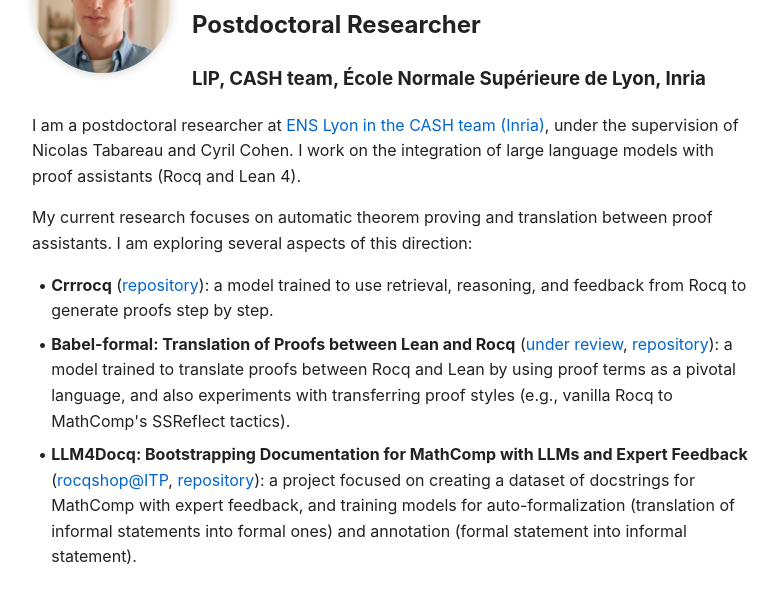
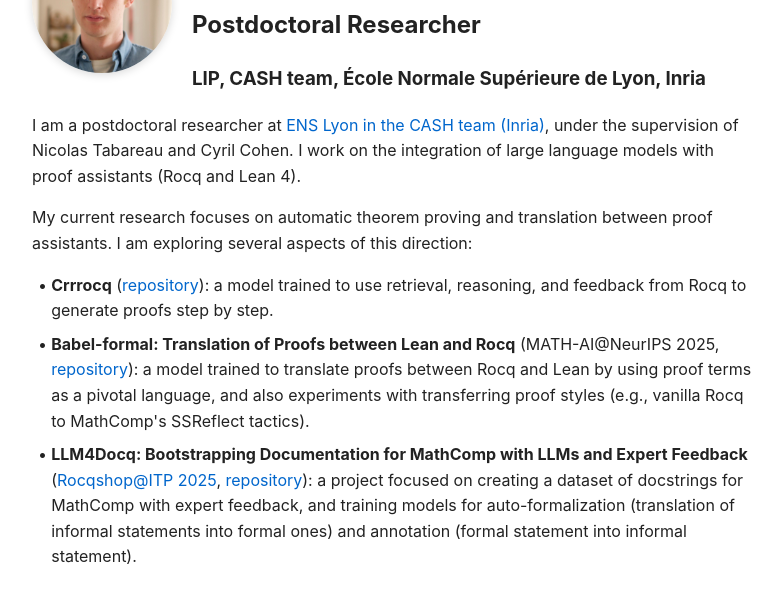
Before and after one commit to theostos/theostos.github.io, a plain HTML site: page index.html in a window 1280 px wide. Shown: the part 131-722 px from the top of the page, without its empty margins (248-1030 px from the left). Drawn offline with Linux system fonts and the light colour scheme.

Commit message:
Update project descriptions and links in index.html

```diff
--- a/index.html
+++ b/index.html
@@ -31,10 +31,10 @@
         <strong>Crrrocq</strong> (<a href="https://github.com/LLM4Rocq/crrrocq">repository</a>): a model trained to use retrieval, reasoning, and feedback from Rocq to generate proofs step by step.
       </li>
       <li>
-        <strong>Babel-formal: Translation of Proofs between Lean and Rocq</strong> (<a href="https://github.com/LLM4Rocq/babel-formal/blob/develop/paper/babel_formal.pdf">under review</a>, <a href="https://github.com/LLM4Rocq/LLM4Docq">repository</a>): a model trained to translate proofs between Rocq and Lean by using proof terms as a pivotal language, and also experiments with transferring proof styles (e.g., vanilla Rocq to MathComp's SSReflect tactics).
+        <strong>Babel-formal: Translation of Proofs between Lean and Rocq</strong> (MATH-AI@NeurIPS 2025, <a href="https://github.com/LLM4Rocq/LLM4Docq">repository</a>): a model trained to translate proofs between Rocq and Lean by using proof terms as a pivotal language, and also experiments with transferring proof styles (e.g., vanilla Rocq to MathComp's SSReflect tactics).
       </li>
       <li>
-        <strong>LLM4Docq: Bootstrapping Documentation for MathComp with LLMs and Expert Feedback</strong> (<a href="https://coq-workshop.gitlab.io/2025/">rocqshop@ITP</a>, <a href="https://github.com/LLM4Rocq/LLM4Docq">repository</a>): a project focused on creating a dataset of docstrings for MathComp with expert feedback, and training models for auto-formalization (translation of informal statements into formal ones) and annotation (formal statement into informal statement).
+        <strong>LLM4Docq: Bootstrapping Documentation for MathComp with LLMs and Expert Feedback</strong> (<a href="https://coq-workshop.gitlab.io/2025/">Rocqshop@ITP 2025</a>, <a href="https://github.com/LLM4Rocq/LLM4Docq">repository</a>): a project focused on creating a dataset of docstrings for MathComp with expert feedback, and training models for auto-formalization (translation of informal statements into formal ones) and annotation (formal statement into informal statement).
       </li>
     </ul>
 
```
